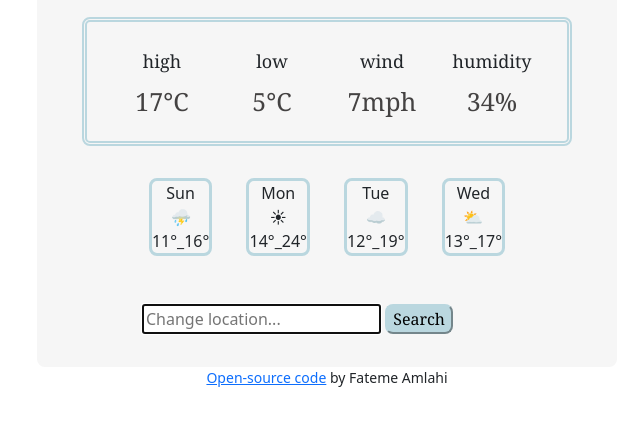
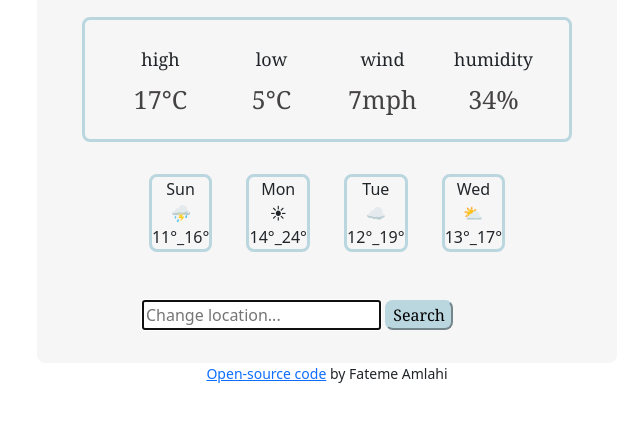
Before and after one commit to FatemeAmlahi/WeatherApp, a plain HTML site: page index.html in a window 1280 px wide. Shown: the part 322-748 px from the top of the page, without its empty margins (313-953 px from the left). Drawn offline with nearby package versions, Linux system fonts and the light colour scheme.

Commit message:
change border style

```diff
--- a/src/style.css
+++ b/src/style.css
@@ -56,7 +56,7 @@ p {
   font-size: 20px;
 }
 .information {
-  border: thick double#BAD7DF;
+  border: solid#BAD7DF;
   border-radius: 8px;
   padding-top: 1px;
   font-family: Georgia, "Times New Roman", Times, serif;
```
